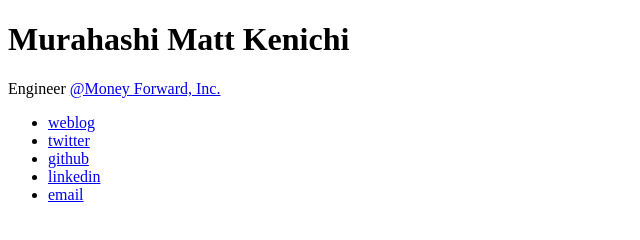
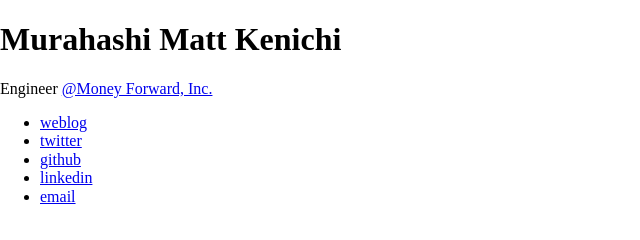
Before and after one commit to sanemat/anko.sane.jp, a plain HTML site: page index.html in a window 1280 px wide. Shown: the whole page, without its empty margins (0-640 px from the left). Drawn offline with Linux system fonts and the light colour scheme.

Commit message:
chore(css): use normalize.css

```diff
--- a/index.html
+++ b/index.html
@@ -6,6 +6,7 @@
     <title>Murahashi "Matt" Kenichi</title>
     <meta name="description" content="Murahashi &#34;Matt&#34; Kenichi's portfolio.">
     <link rel="shortcut icon" href="favicon.ico" >
+    <link rel="stylesheet" type="text/css" href="css/normalize.min.css" />
 </head>
 <body>
 <h1>Murahashi <b>Matt</b> Kenichi</h1>
```
